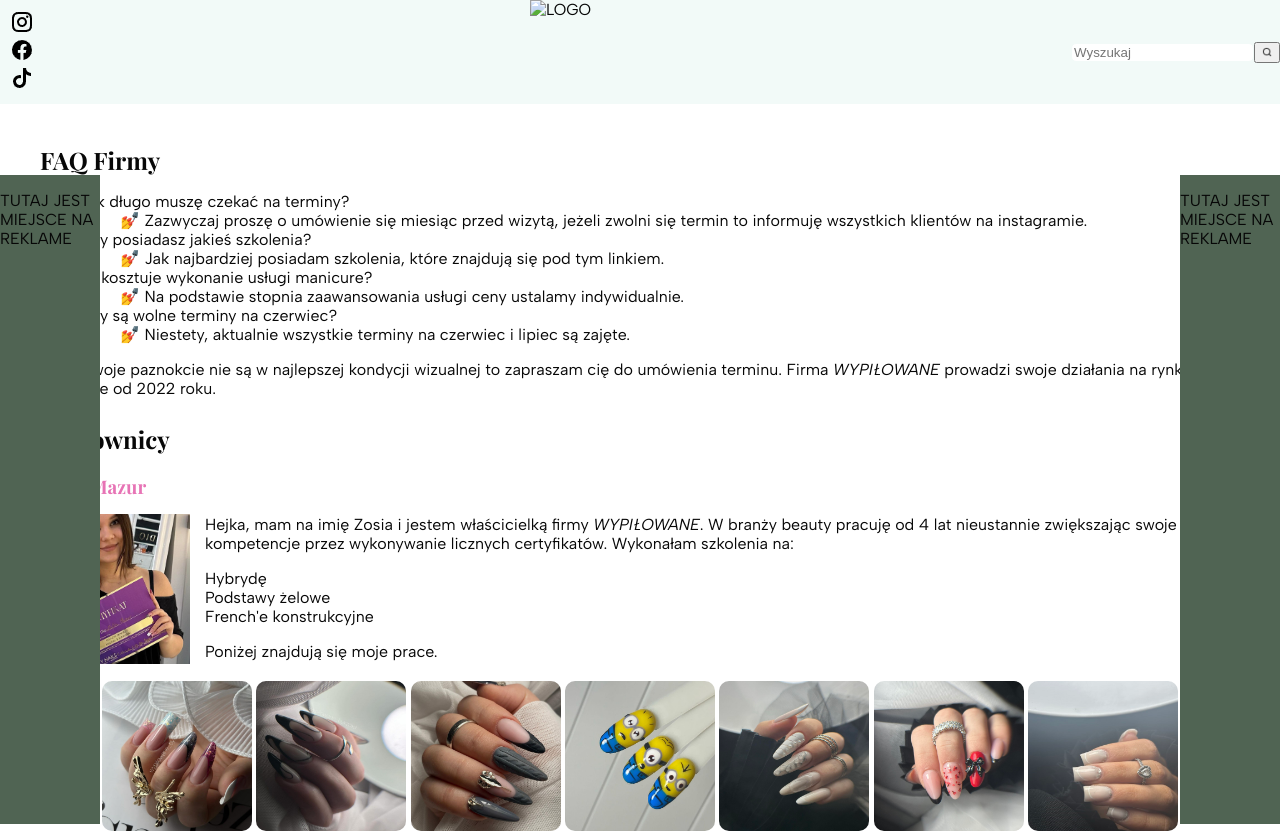
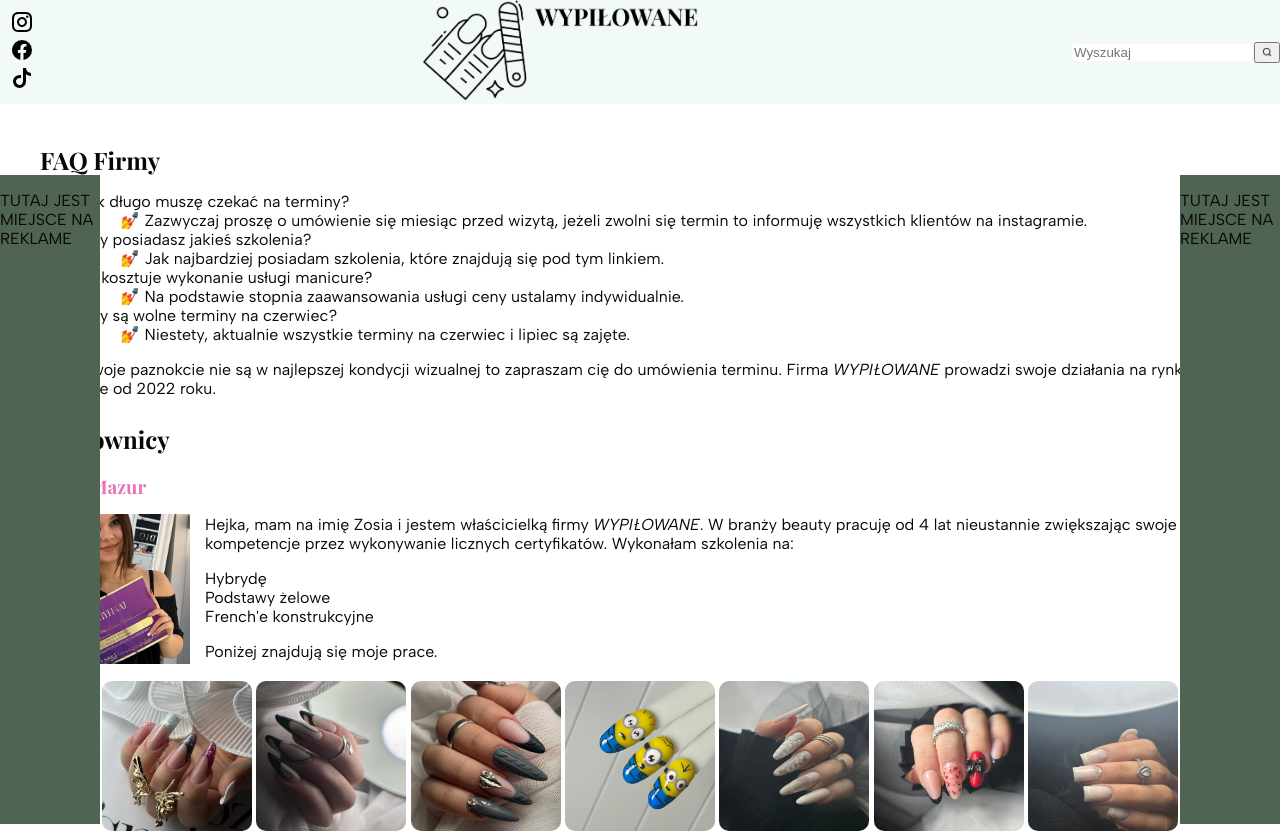
Before and after one commit to DanielGrudzien-collab/it, a plain HTML site: page index.html in a window 1280 px wide. Shown: the top 838 px of the page. Drawn offline with nearby package versions, Linux system fonts and the light colour scheme; a web font is replaced by a local one.

Commit message:
Update index.html

```diff
--- a/index.html
+++ b/index.html
@@ -25,7 +25,7 @@
             </div>
 
             <div id="logo">
-                <img src="LOGO WYPIŁOWANE.PNG" alt="LOGO" id="logozdjecie">
+                <img src="LOGO.PNG" alt="LOGO" id="logozdjecie">
             </div>
 
             <div id="lupa">
```
